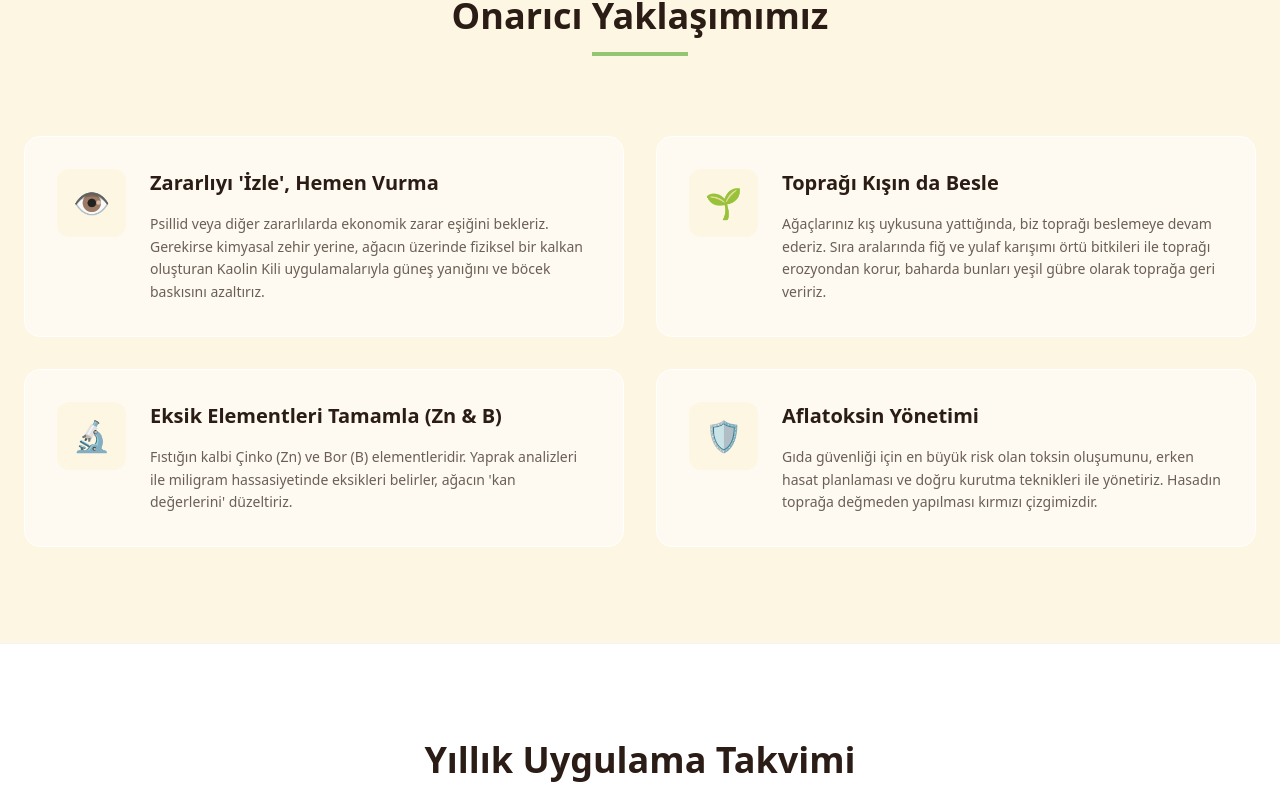
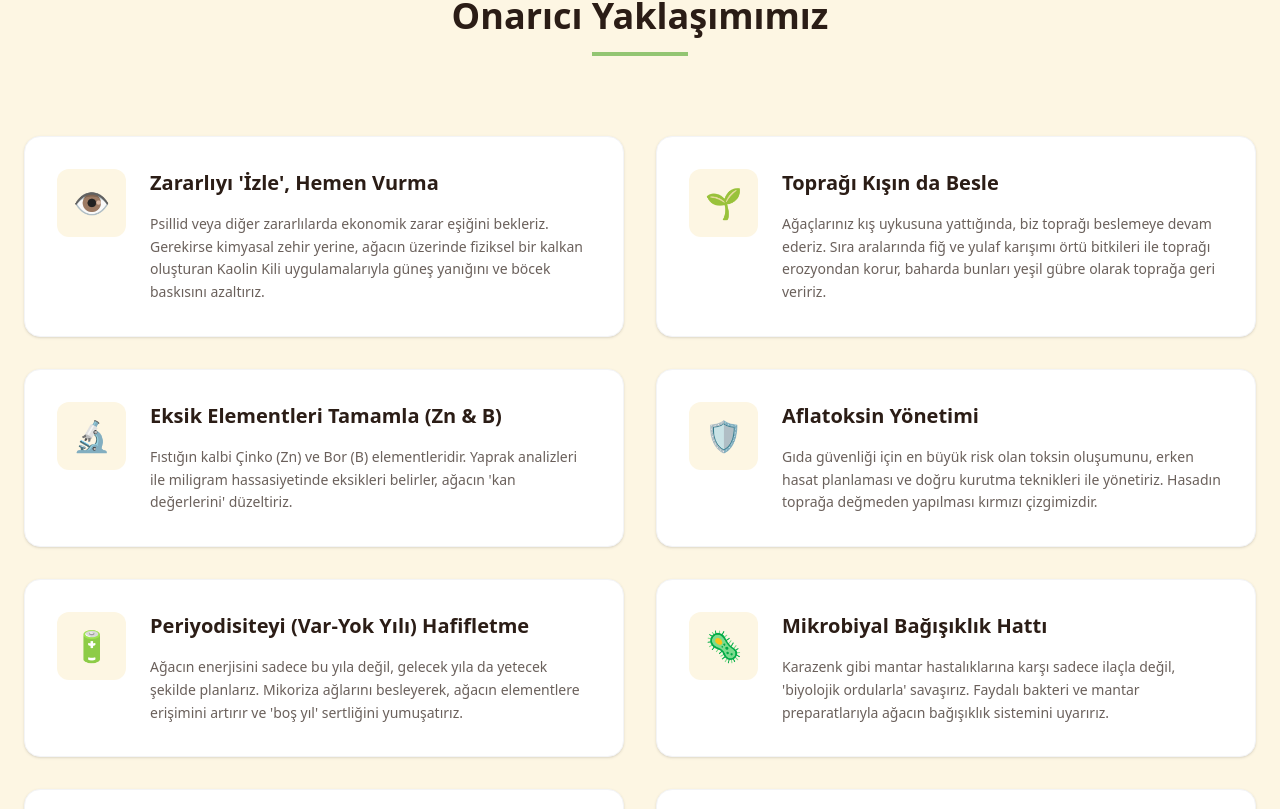
Before and after one commit to sanskript13/vera-terra-g3ph, a Next.js app: page /cozumler/antep-fistigi in a window 1280 px wide. Shown: the part 2531-3340 px from the top of the page. Built offline with nearby package versions, Linux system fonts and the light colour scheme.

Commit message:
feat(cozumler): expand regenerative approach section for antep fistigi

```diff
--- a/app/cozumler/antep-fistigi/page.tsx
+++ b/app/cozumler/antep-fistigi/page.tsx
@@ -169,9 +169,13 @@ export default function AntepFistigiPage() {
                             { title: "Zararlıyı 'İzle', Hemen Vurma", desc: "Psillid veya diğer zararlılarda ekonomik zarar eşiğini bekleriz. Gerekirse kimyasal zehir yerine, ağacın üzerinde fiziksel bir kalkan oluşturan Kaolin Kili uygulamalarıyla güneş yanığını ve böcek baskısını azaltırız.", icon: "👁️" },
                             { title: "Toprağı Kışın da Besle", desc: "Ağaçlarınız kış uykusuna yattığında, biz toprağı beslemeye devam ederiz. Sıra aralarında fiğ ve yulaf karışımı örtü bitkileri ile toprağı erozyondan korur, baharda bunları yeşil gübre olarak toprağa geri veririz.", icon: "🌱" },
                             { title: "Eksik Elementleri Tamamla (Zn & B)", desc: "Fıstığın kalbi Çinko (Zn) ve Bor (B) elementleridir. Yaprak analizleri ile miligram hassasiyetinde eksikleri belirler, ağacın 'kan değerlerini' düzeltiriz.", icon: "🔬" },
-                            { title: "Aflatoksin Yönetimi", desc: "Gıda güvenliği için en büyük risk olan toksin oluşumunu, erken hasat planlaması ve doğru kurutma teknikleri ile yönetiriz. Hasadın toprağa değmeden yapılması kırmızı çizgimizdir.", icon: "🛡️" }
+                            { title: "Aflatoksin Yönetimi", desc: "Gıda güvenliği için en büyük risk olan toksin oluşumunu, erken hasat planlaması ve doğru kurutma teknikleri ile yönetiriz. Hasadın toprağa değmeden yapılması kırmızı çizgimizdir.", icon: "🛡️" },
+                            { title: "Periyodisiteyi (Var-Yok Yılı) Hafifletme", desc: "Ağacın enerjisini sadece bu yıla değil, gelecek yıla da yetecek şekilde planlarız. Mikoriza ağlarını besleyerek, ağacın elementlere erişimini artırır ve 'boş yıl' sertliğini yumuşatırız.", icon: "🔋" },
+                            { title: "Mikrobiyal Bağışıklık Hattı", desc: "Karazenk gibi mantar hastalıklarına karşı sadece ilaçla değil, 'biyolojik ordularla' savaşırız. Faydalı bakteri ve mantar preparatlarıyla ağacın bağışıklık sistemini uyarırız.", icon: "🦠" },
+                            { title: "Yerinde Su Hasadı ve Malçlama", desc: "Kuraklığa karşı toprağı bir zırh gibi örteriz. Ağaç diplerinde bıraktığımız organik örtü (malç) sayesinde kısıtlı suyu doğrudan kök bölgesinde hapsederiz.", icon: "☁️" },
+                            { title: "Ekosistemi Geri Çağırma", desc: "Pestisit baskısını azaltarak faydalı böceklerin bahçeye geri dönmesini sağlarız. Doğa kendi işini yapmaya başladığında, bahçe kendi kendini onaran bir ormana dönüşür.", icon: "🐝" }
                         ].map((item, i) => (
-                            <div key={i} className="flex gap-6 p-8 bg-white/50 rounded-2xl border border-white transition-all hover:bg-white hover:shadow-xl group">
+                            <div key={i} className="flex gap-6 p-8 bg-white rounded-2xl border border-gray-100 transition-all hover:bg-white hover:shadow-xl group shadow-sm">
                                 <div className="text-3xl p-4 bg-[#FDF6E3] rounded-xl h-fit group-hover:scale-110 transition-transform">{item.icon}</div>
                                 <div>
                                     <h3 className="text-xl font-bold mb-4 text-[#2B1D16]">{item.title}</h3>
```
